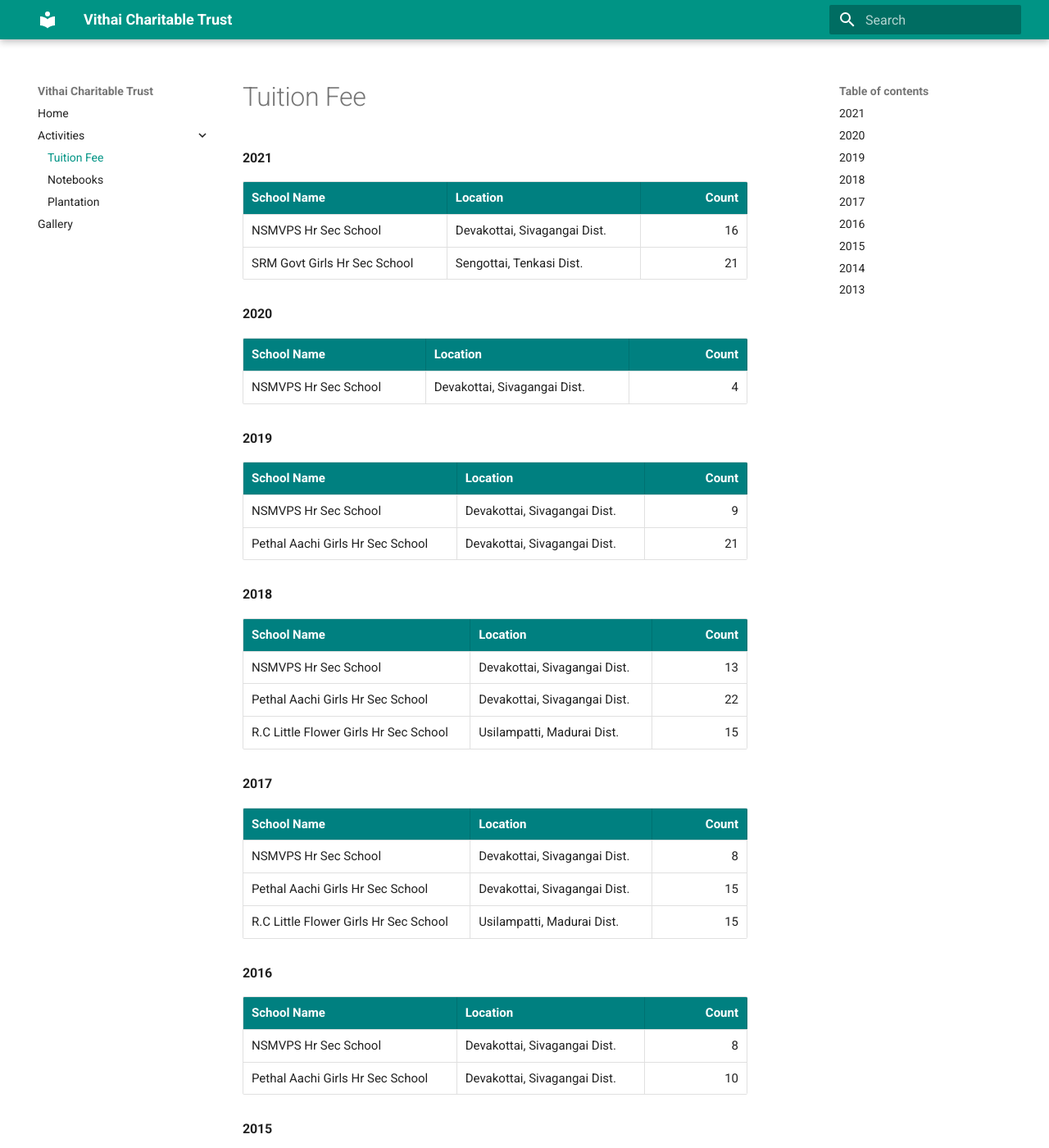
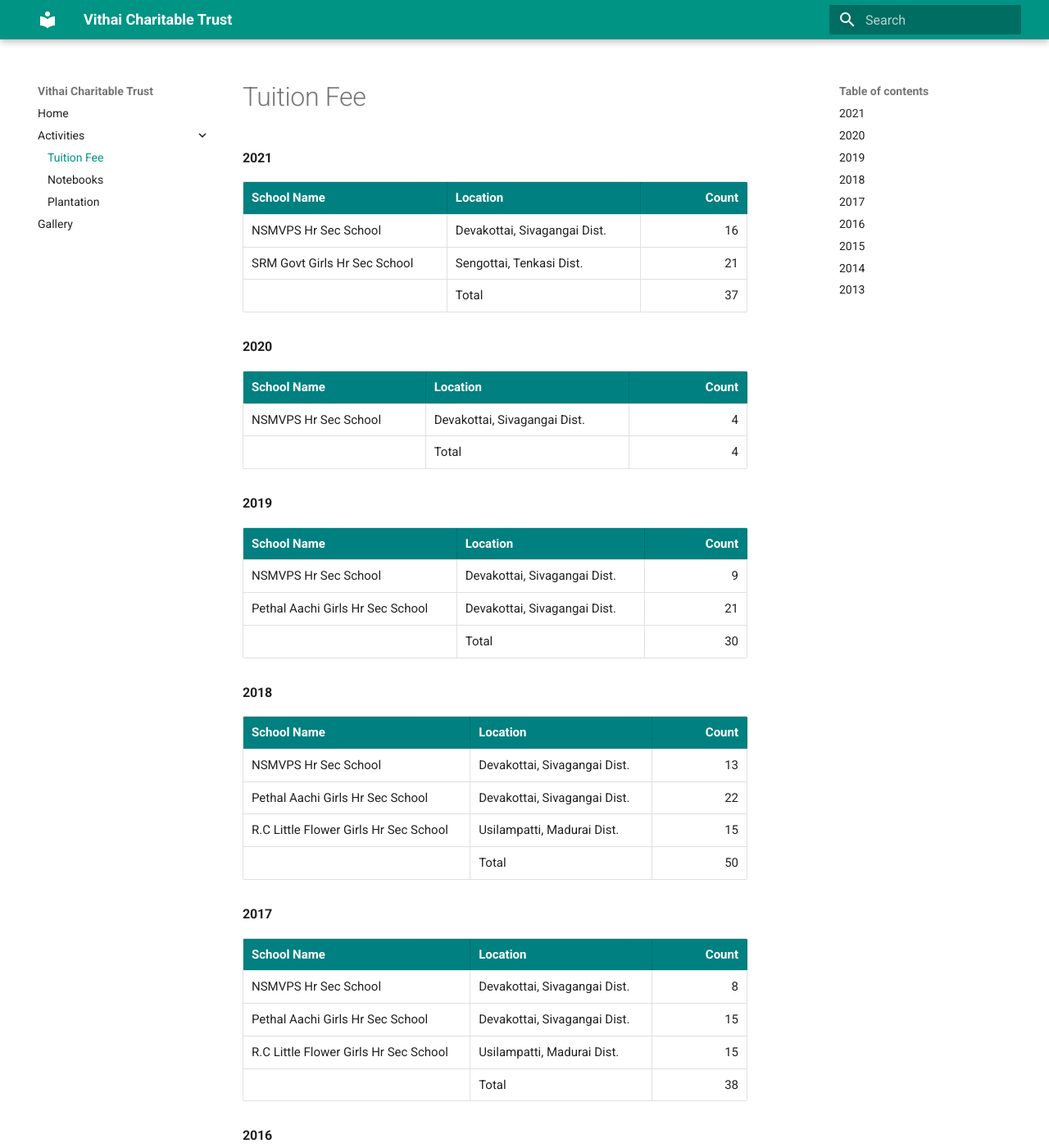
Before and after one commit to vithai/home, an MkDocs documentation site: the page built from docs/activities/tuition-fee.md, in a window 1280 px wide and 1400 px high. Shown: the whole window at 82% size. Built offline with MkDocs 1.6.1 and Material for MkDocs 9.7.7, drawn with Linux system fonts in a browser that asks for light colours; some of the changed text lies outside the part shown.

Commit message:
reformatted activities section

```diff
--- a/docs/activities/tuition-fee.md
+++ b/docs/activities/tuition-fee.md
@@ -1,55 +1,64 @@
 
 #### 2021
-| School Name                           | Location                      | Count             |
-| :-                                    | :-                            | -:                |
-| NSMVPS Hr Sec School                  | Devakottai, Sivagangai Dist.  |                16 |
-| SRM Govt Girls Hr Sec School          | Sengottai, Tenkasi Dist.      |                21 |
+| School Name                               | Location                          | Count             |
+| :-                                        | :-                                | -:                |
+| NSMVPS Hr Sec School                      | Devakottai, Sivagangai Dist.      |                16 |
+| SRM Govt Girls Hr Sec School              | Sengottai, Tenkasi Dist.          |                21 |
+|                                           | Total                             |                37 |
 
 #### 2020
-| School Name                           | Location                      | Count             |
-| :-                                    | :-                            | -:                |
-| NSMVPS Hr Sec School                  | Devakottai, Sivagangai Dist.  |                 4 |
+| School Name                               | Location                          | Count             |
+| :-                                        | :-                                | -:                |
+| NSMVPS Hr Sec School                      | Devakottai, Sivagangai Dist.      |                 4 |
+|                                           | Total                             |                 4 |
 
 #### 2019
-| School Name                           | Location                      | Count             |
-| :-                                    | :-                            | -:                |
-| NSMVPS Hr Sec School                  | Devakottai, Sivagangai Dist.  |                 9 |
-| Pethal Aachi Girls Hr Sec School      | Devakottai, Sivagangai Dist.  |                21 |
+| School Name                               | Location                          | Count             |
+| :-                                        | :-                                | -:                |
+| NSMVPS Hr Sec School                      | Devakottai, Sivagangai Dist.      |                 9 |
+| Pethal Aachi Girls Hr Sec School          | Devakottai, Sivagangai Dist.      |                21 |
+|                                           | Total                             |                30 |
 
 #### 2018
-| School Name                           | Location                      | Count             |
-| :-                                    | :-                            | -:                |
-| NSMVPS Hr Sec School                  | Devakottai, Sivagangai Dist.  |                13 |
-| Pethal Aachi Girls Hr Sec School      | Devakottai, Sivagangai Dist.  |                22 |
-| R.C Little Flower Girls Hr Sec School | Usilampatti, Madurai Dist.    |                15 |
+| School Name                               | Location                          | Count             |
+| :-                                        | :-                                | -:                |
+| NSMVPS Hr Sec School                      | Devakottai, Sivagangai Dist.      |                13 |
+| Pethal Aachi Girls Hr Sec School          | Devakottai, Sivagangai Dist.      |                22 |
+| R.C Little Flower Girls Hr Sec School     | Usilampatti, Madurai Dist.        |                15 |
+|                                           | Total                             |                50 |
 
 #### 2017
-| School Name                           | Location                      | Count             |
-| :-                                    | :-                            | -:                |
-| NSMVPS Hr Sec School                  | Devakottai, Sivagangai Dist.  |                 8 |
-| Pethal Aachi Girls Hr Sec School      | Devakottai, Sivagangai Dist.  |                15 |
-| R.C Little Flower Girls Hr Sec School | Usilampatti, Madurai Dist.    |                15 |
+| School Name                               | Location                          | Count             |
+| :-                                        | :-                                | -:                |
+| NSMVPS Hr Sec School                      | Devakottai, Sivagangai Dist.      |                 8 |
+| Pethal Aachi Girls Hr Sec School          | Devakottai, Sivagangai Dist.      |                15 |
+| R.C Little Flower Girls Hr Sec School     | Usilampatti, Madurai Dist.        |                15 |
+|                                           | Total                             |                38 |
 
 #### 2016
-| School Name                           | Location                      | Count             |
-| :-                                    | :-                            | -:                |
-| NSMVPS Hr Sec School                  | Devakottai, Sivagangai Dist.  |                 8 |
-| Pethal Aachi Girls Hr Sec School      | Devakottai, Sivagangai Dist.  |                10 |
+| School Name                               | Location                          | Count             |
+| :-                                        | :-                                | -:                |
+| NSMVPS Hr Sec School                      | Devakottai, Sivagangai Dist.      |                 8 |
+| Pethal Aachi Girls Hr Sec School          | Devakottai, Sivagangai Dist.      |                10 |
+|                                           | Total                             |                18 |
 
 #### 2015
-| School Name                           | Location                      | Count             |
-| :-                                    | :-                            | -:                |
-| NSMVPS Hr Sec School                  | Devakottai, Sivagangai Dist.  |                 7 |
-| Pethal Aachi Girls Hr Sec School      | Devakottai, Sivagangai Dist.  |                 1 |
-| R.C Little Flower Girls Hr Sec School | Usilampatti, Madurai Dist.    |                17 |
+| School Name                               | Location                          | Count             |
+| :-                                        | :-                                | -:                |
+| NSMVPS Hr Sec School                      | Devakottai, Sivagangai Dist.      |                 7 |
+| Pethal Aachi Girls Hr Sec School          | Devakottai, Sivagangai Dist.      |                 1 |
+| R.C Little Flower Girls Hr Sec School     | Usilampatti, Madurai Dist.        |                17 |
+|                                           | Total                             |                25 |
 
 #### 2014
-| School Name                           | Location                      | Count             |
-| :-                                    | :-                            | -:                |
-| R.C Little Flower Girls Hr Sec School | Usilampatti, Madurai Dist.    |                12 |
+| School Name                               | Location                          | Count             |
+| :-                                        | :-                                | -:                |
+| R.C Little Flower Girls Hr Sec School     | Usilampatti, Madurai Dist.        |                12 |
+|                                           | Total                             |                12 |
 
 #### 2013
-| School Name                           | Location                      | Count             |
-| :-                                    | :-                            | -:                |
-| NSMVPS Hr Sec School                  | Devakottai, Sivagangai Dist.  |                 7 |
-| R.C Little Flower Girls Hr Sec School | Usilampatti, Madurai Dist.    |                17 |
+| School Name                               | Location                          | Count             |
+| :-                                        | :-                                | -:                |
+| NSMVPS Hr Sec School                      | Devakottai, Sivagangai Dist.      |                 7 |
+| R.C Little Flower Girls Hr Sec School     | Usilampatti, Madurai Dist.        |                17 |
+|                                           | Total                             |                24 |
```
Also changed, not shown: docs/activities/notebooks.md (+25 -20 lines), docs/activities/plantation.md (+6 -0 lines).
